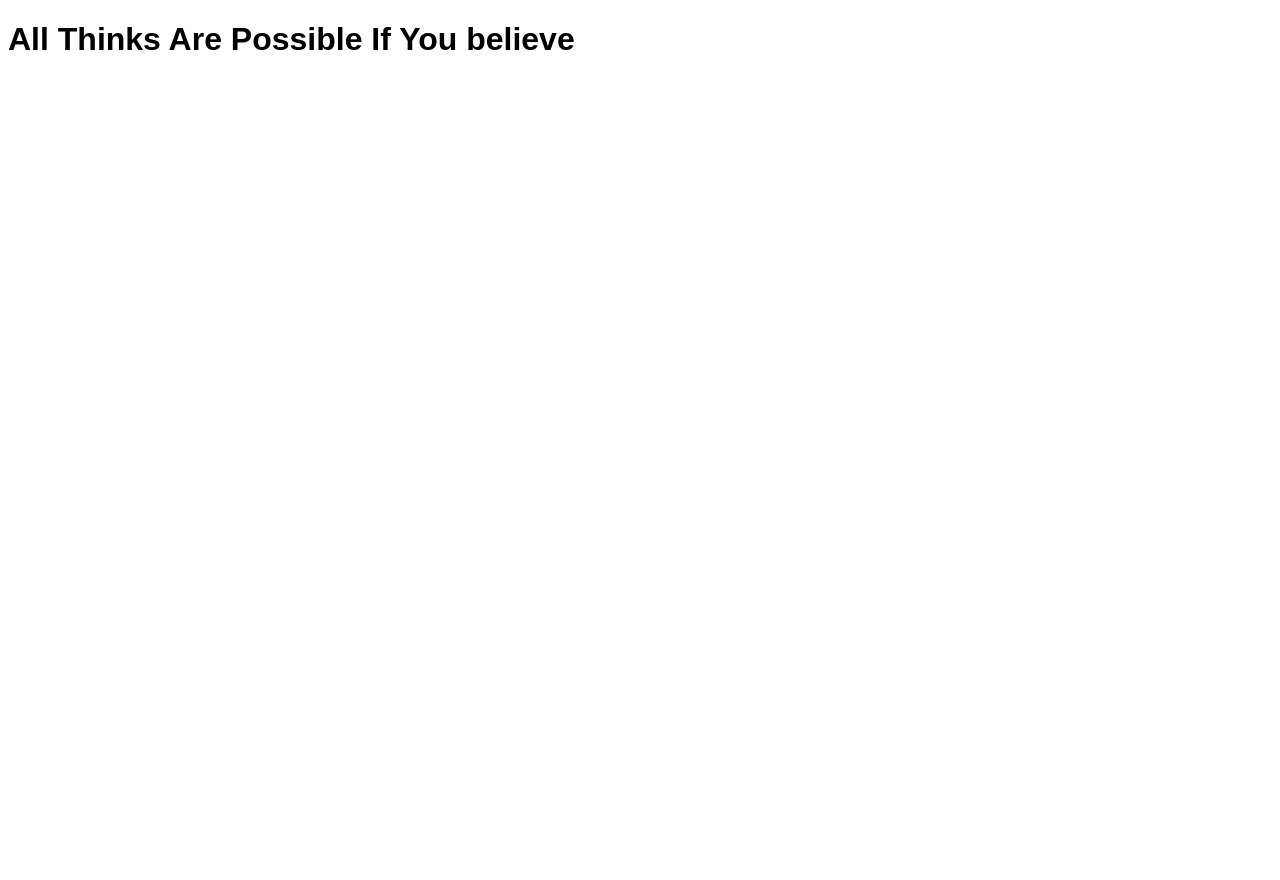
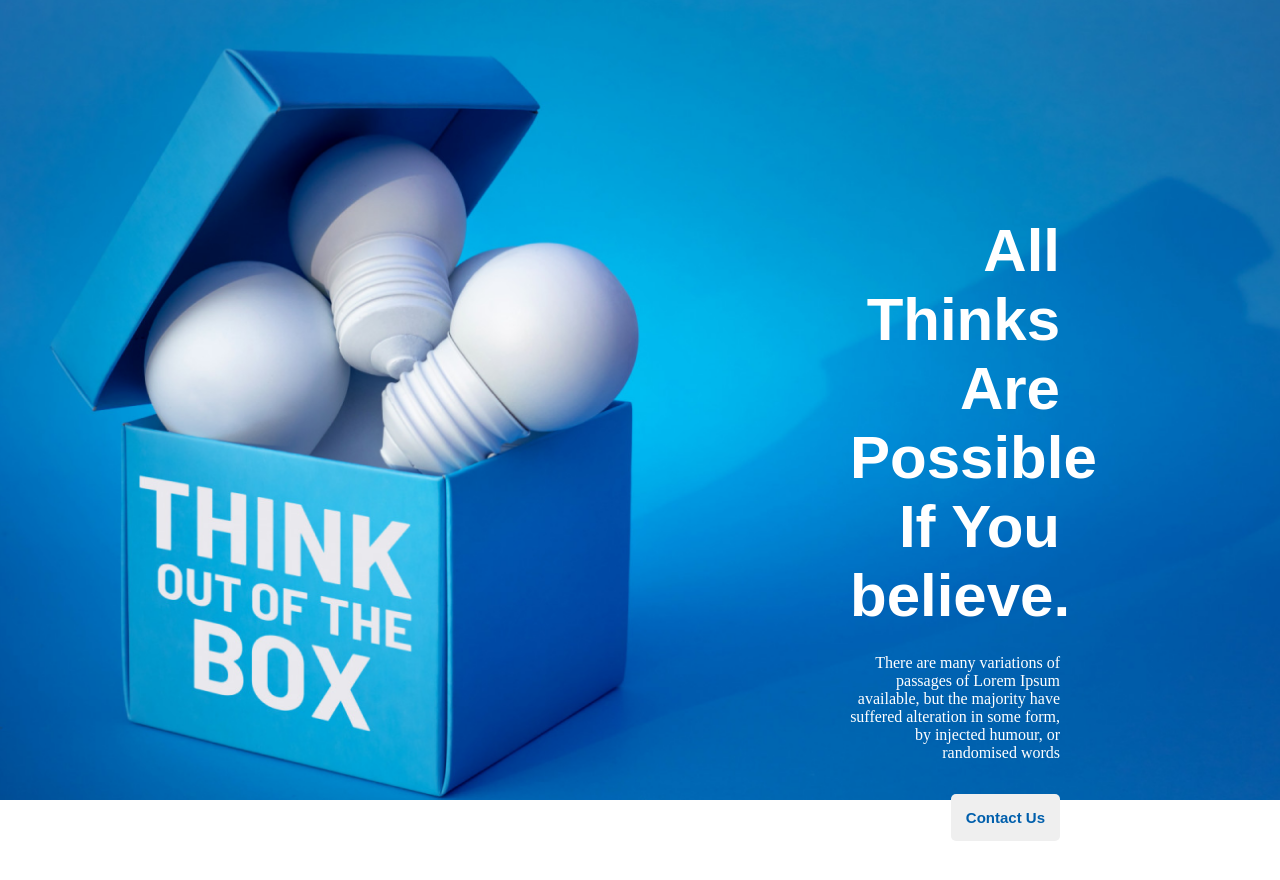
Before and after one commit to shahrukkabir/new-year-new-me, a plain HTML site: page index.html in a window 1280 px wide. Before the commit the page ends 800 px from the top, so only its background shows below. Drawn offline with Linux system fonts and the light colour scheme.

Commit message:
header section done

```diff
--- a/index.html
+++ b/index.html
@@ -1,17 +1,24 @@
 <!DOCTYPE html>
 <html lang="en">
+
 <head>
     <meta charset="UTF-8">
     <meta name="viewport" content="width=device-width, initial-scale=1.0">
     <title>New Year New Me</title>
-
     <link rel="stylesheet" href="styles.css">
 
 </head>
+
 <body>
-    <header>
-        <h1>All Thinks Are Possible If You believe</h1>
-
+    <header class="header">
+        <div class="header-content">
+            <h1 class="head-title">All Thinks  Are Possible If You believe.</h1>
+            <p class="head-description">There are many variations of passages of Lorem Ipsum available, but the majority
+                have suffered alteration in
+                some form, by injected humour, or randomised words
+            </p>
+            <button class="btn">Contact Us</button>
+        </div>
     </header>
     <main>
 
@@ -20,4 +27,5 @@
 
     </footer>
 </body>
+
 </html>
--- a/styles.css
+++ b/styles.css
@@ -1,3 +1,50 @@
 body {
     font-family: "Work Sans", sans-serif;
 }
+
+* {
+    margin: 0px;
+    padding: 0px;
+}
+
+/* header section styles */
+
+.header {
+    background-image: url("/images/banner/banner3.png");
+    background-repeat: no-repeat;
+    background-position: center;
+    background-size: cover;
+    width: 100%;
+    height: 800px;
+    margin-bottom: 50px;
+
+}
+.header-content {
+    padding: 216px 220px 166px 850px;
+    text-align: right;
+}
+
+.head-title {
+    color: rgb(255, 255, 255);
+    font-size: 60px;
+    font-weight: 700;
+}
+
+.head-description {
+    color: rgb(255, 255, 255);
+    font-family: Work Sans;
+    font-size: 16px;
+    font-weight: 400;
+    margin-top: 24px;
+    margin-bottom: 32px;
+}
+
+
+.btn {
+    padding: 15px;
+    color: rgb(0, 95, 172);
+    font-size: 15px;
+    font-weight: 600;
+    border: 0px;
+    border-radius: 5px;
+}
```
